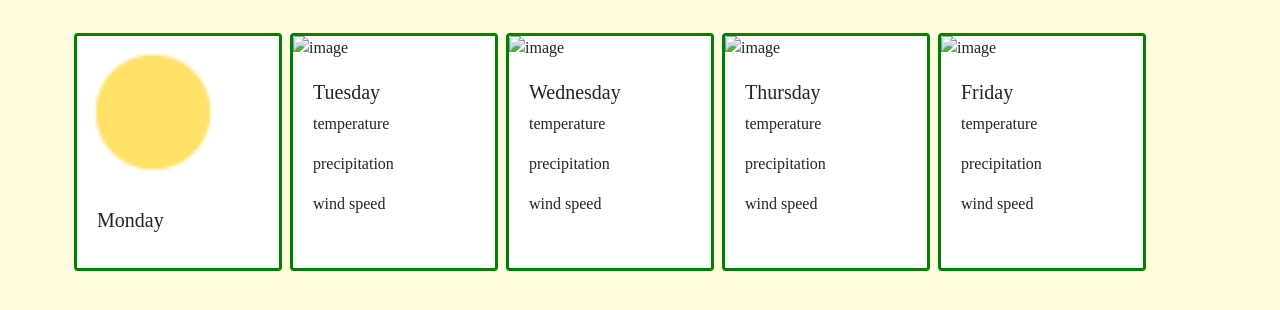
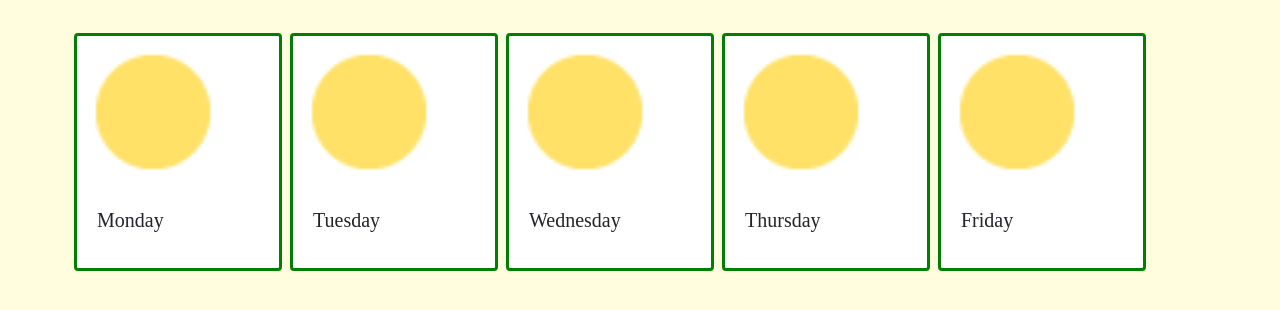
Before and after one commit to aaronaat/weather, a plain HTML site: page index.html in a window 1280 px wide. Shown: the part 62-372 px from the top of the page. Drawn offline with nearby package versions, Linux system fonts and the light colour scheme.

Commit message:
add array to set image and data for all 5 days

```diff
--- a/index.html
+++ b/index.html
@@ -27,46 +27,46 @@
     </div>
   </div>
   <div class="card" style="width: 13rem;">
-    <img class="card-img-top" src="..." alt="image">
+    <img class="card-img-top" id="tuesdayImg" src="img/sunny.png" alt="image">
     <div class="card-body">
 
       <h5 id="day">Tuesday</h5>
-      <p id="temp">temperature</p>
-      <p id="precip">precipitation</p>
-      <p id="wind">wind speed</p>
+      <p id="tuesdayTemp"></p>
+      <p id="tuesdayPrecip"></p>
+      <p id="tuesdayWind"></p>
 
     </div>
   </div>
   <div class="card" style="width: 13rem;">
-    <img class="card-img-top" src="..." alt="image">
+    <img class="card-img-top" id="wednesdayImg" src="img/sunny.png" alt="image">
     <div class="card-body">
 
       <h5 id="day">Wednesday</h5>
-      <p id="temp">temperature</p>
-      <p id="precip">precipitation</p>
-      <p id="wind">wind speed</p>
+      <p id="wednesdayTemp"></p>
+      <p id="wednesdayPrecip"></p>
+      <p id="wednesdayWind"></p>
 
     </div>
   </div>
   <div class="card" style="width: 13rem;">
-    <img class="card-img-top" src="..." alt="image">
+    <img class="card-img-top" id="thursdayImg" src="img/sunny.png" alt="image">
     <div class="card-body">
 
       <h5 id="day">Thursday</h5>
-      <p id="temp">temperature</p>
-      <p id="precip">precipitation</p>
-      <p id="wind">wind speed</p>
+      <p id="thursdayTemp"></p>
+      <p id="thursdayPrecip"></p>
+      <p id="thursdayWind"></p>
 
     </div>
   </div>
   <div class="card" style="width: 13rem;">
-    <img class="card-img-top" src="..." alt="image">
+    <img class="card-img-top" id="fridayImg" src="img/sunny.png" alt="image">
     <div class="card-body">
 
       <h5 id="day">Friday</h5>
-      <p id="temp">temperature</p>
-      <p id="precip">precipitation</p>
-      <p id="wind">wind speed</p>
+      <p id="fridayTemp"></p>
+      <p id="fridayPrecip"></p>
+      <p id="fridayWind"></p>
 
     </div>
   </div>
--- a/js/script.js
+++ b/js/script.js
@@ -38,15 +38,18 @@ var tuesday = new Forecast("tuesday");
 var wednesday = new Forecast("wednesday");
 var thursday = new Forecast("thursday");
 var friday = new Forecast("friday");
+var days = [monday, tuesday, wednesday, thursday, friday]
 
 $(document).ready(function(){
 
   $( "#cast" ).click(function() {
-    monday.reset();
-    monday.ranTemp();
-    monday.ranPrecip();
-    monday.ranWind();
-    monday.setImg();
+    days.forEach(function(day){
+      day.reset();
+      day.ranTemp();
+      day.ranPrecip();
+      day.ranWind();
+      day.setImg();
+    });
   });
 
 });
```
